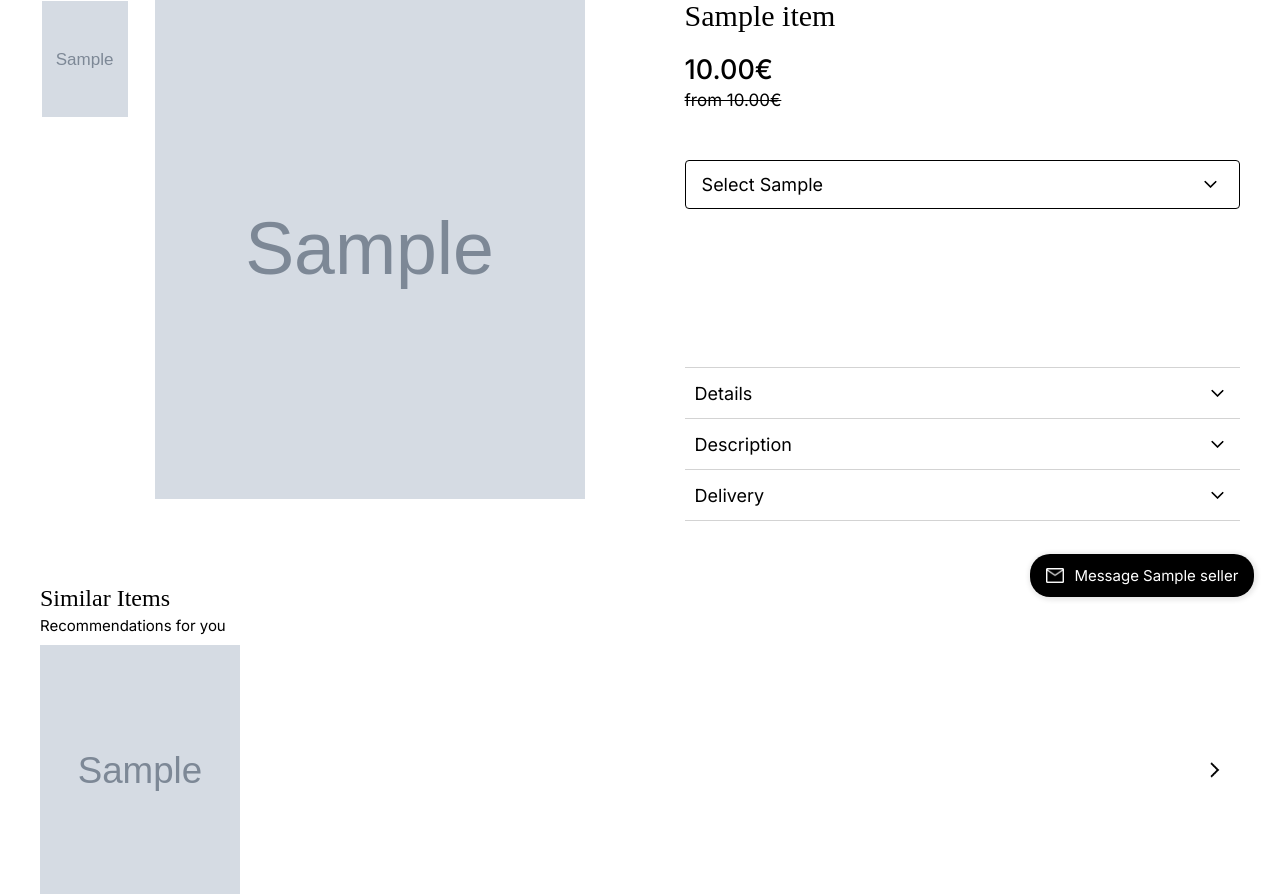
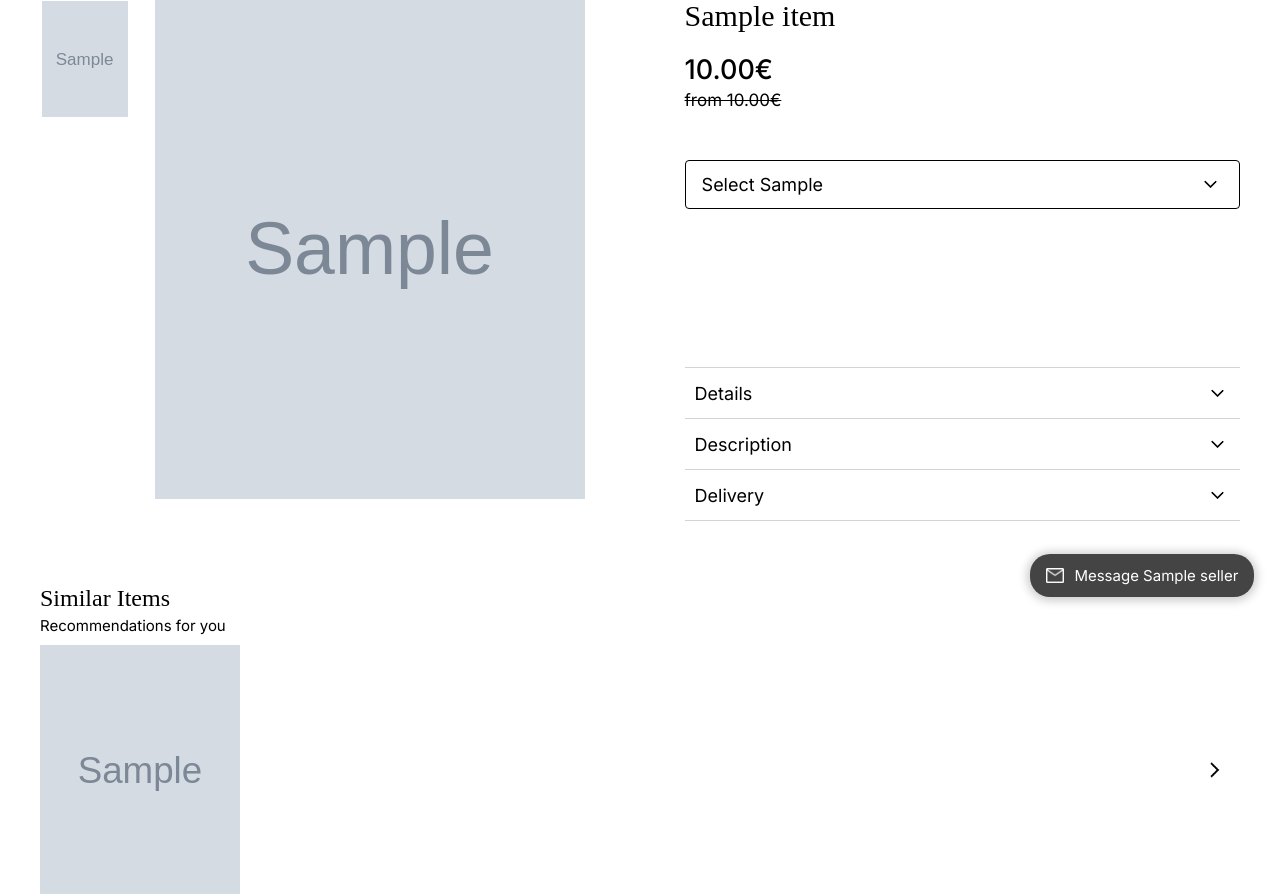
Before and after one commit to nicklas-rn/encomi, a Django app: a page that uses shop/templates/shop/base.html in a window 1280 px wide, with the pointer over the restyled element. Shown: the part 171-1065 px from the top of the page. Run offline with Django 3.2, Linux system fonts and the light colour scheme; tables that the repository leaves empty hold one stand-in row (values such as "Sample post"); grey boxes marked "Sample" are stand-in pictures; some web fonts are replaced.

Commit message:
item button überarbeitet

```diff
--- a/shop/static/shop/item_style.css
+++ b/shop/static/shop/item_style.css
@@ -23,6 +23,12 @@
     right: 2%;
     bottom: 4%;
     color: white;
+}
+
+.message-seller a:hover{
+    background-color: #444444;
+    transition: 0.5s;
+    box-shadow: 0px 1px 10px 3px rgba(0,0,0,0.2);
 }
 
 .message-seller-img {
--- a/shop/static/shop/style.css
+++ b/shop/static/shop/style.css
@@ -459,6 +459,8 @@ footer p, footer a, footer a:visited{
          overflow: hidden;
          z-index: 100;
     }
+
+
     /* Toggle Functionality */
      #toggle {
          display: none;
@@ -470,6 +472,7 @@ footer p, footer a, footer a:visited{
      #toggle:checked ~ .toggle-container .button-toggle:before {
          transform: translateY(-50%) rotate(45deg) scale(1);
     }
+
      #toggle:checked ~ .toggle-container .button-toggle:after {
          transform: translateY(-50%) rotate(-45deg) scale(1);
     }
```
Also changed, not shown: shop/templates/shop/base.html (+0 -13 lines), media/icons/menu.png (added).
